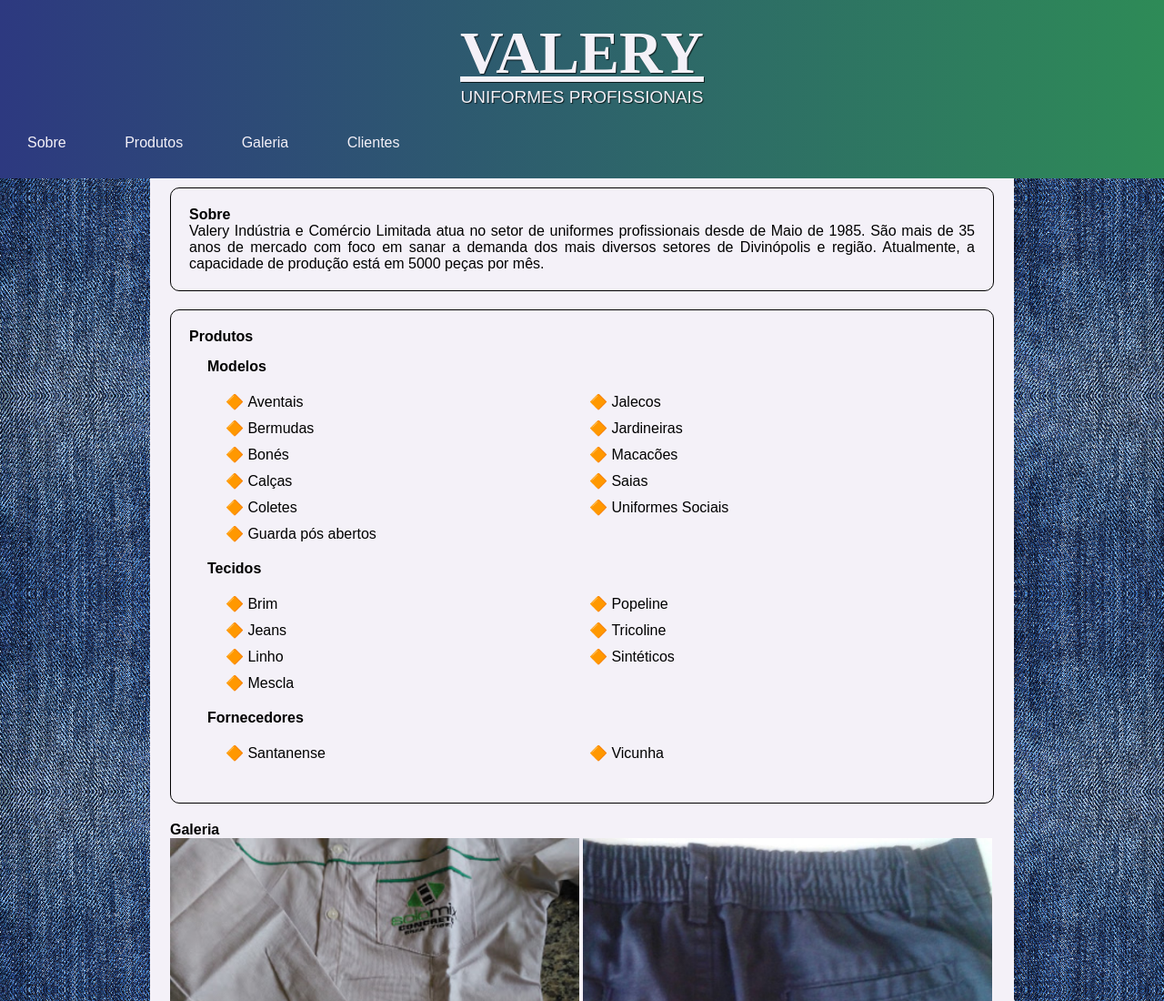
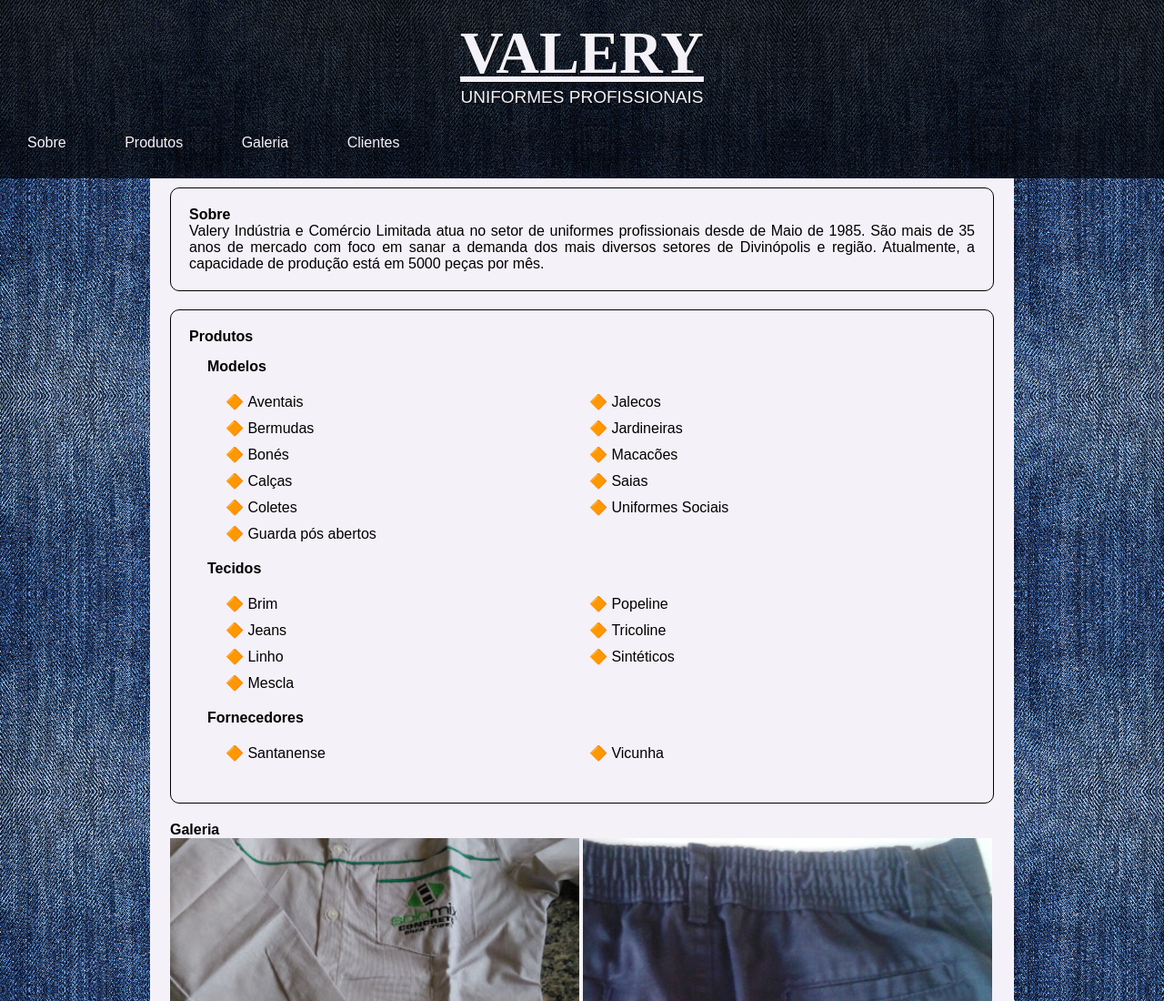
Before and after one commit to vnszero/valery_uniformes, a plain HTML site: page index.html in a window 1280 px wide. Shown: the top 1100 px of the page at 91% size. Drawn offline with Linux system fonts and the light colour scheme.

Commit message:
header background update

```diff
--- a/styles/style.css
+++ b/styles/style.css
@@ -39,6 +39,7 @@ article li{
     padding: 5px 0px;
 }
 body{
+    /* background-image: linear-gradient(to right, var(--color_dark_logo), var(--color_light_logo)); */
     background-color: black;
     background-image: url("../imgs/jeans_texture.png");
 }
@@ -53,7 +54,8 @@ footer > div{
     max-width: 50%;
 }
 header{
-    background-image: linear-gradient(to right, var(--color_dark_logo), var(--color_light_logo));
+
+    background-color: var(--color_dark_shadow);
     color: var(--color_clear);
     text-align: center;
 }
@@ -65,6 +67,7 @@ header a{
 header a:hover{
     background-color: var(--color_mid_logo);
     text-shadow: 2px 2px 2px var(--color_light_shadow);
+    transition: background 0.5s;
 }
 header h1{
     font-family: 'Times New Roman', Times, serif;
```
